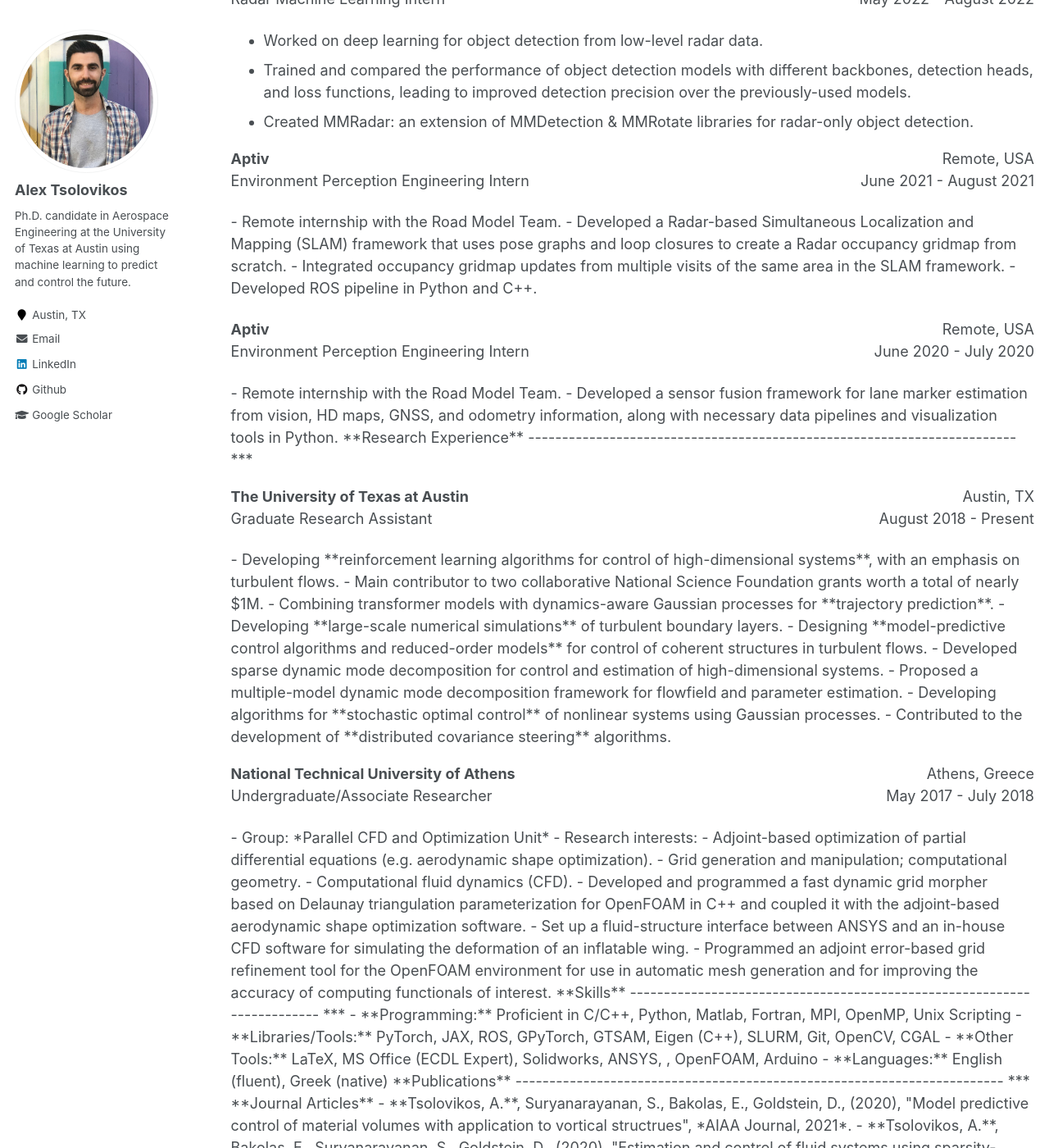
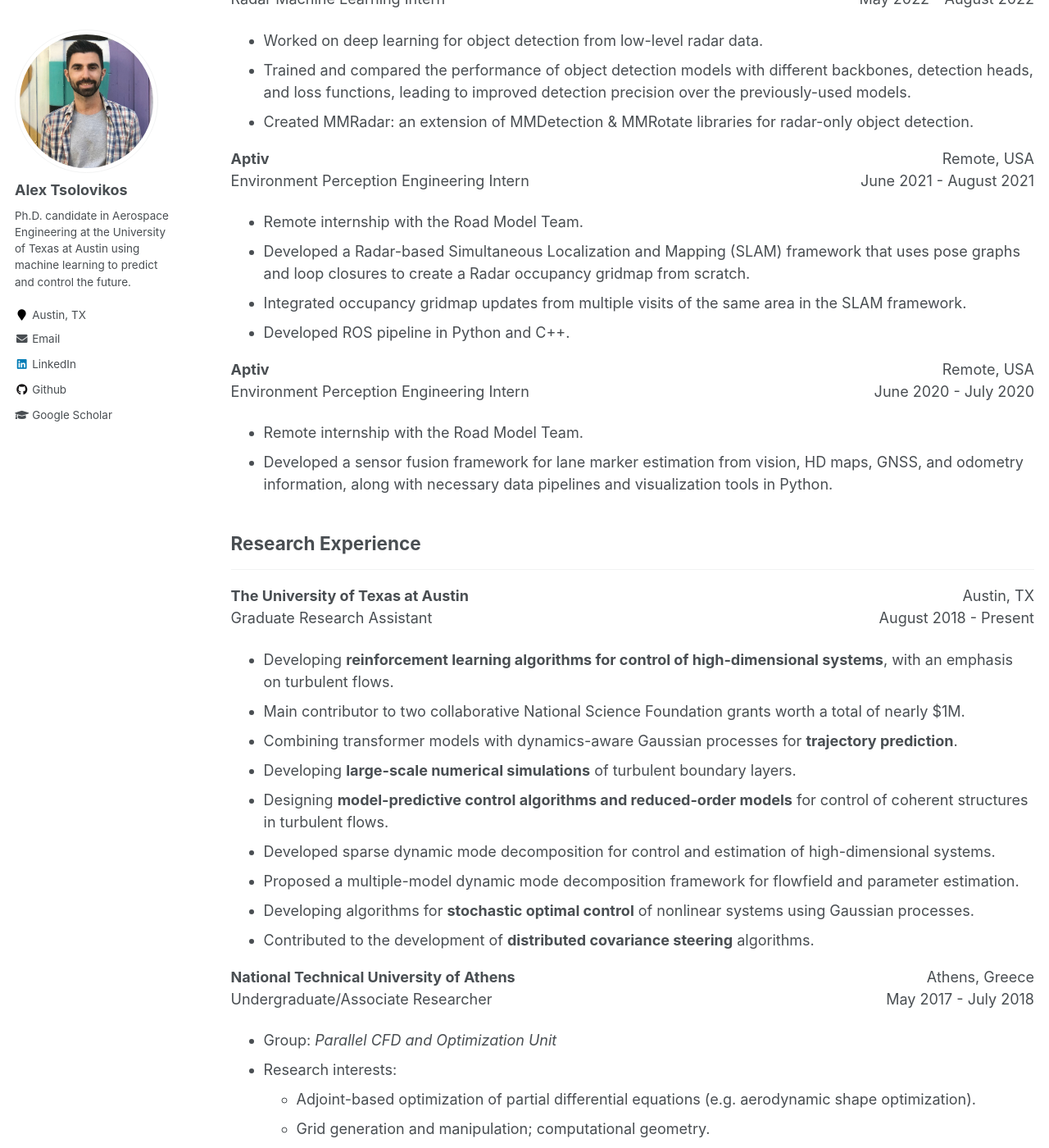
Before and after one commit to alextsolovikos/alextsolovikos.github.io, a Jekyll site: the page built from _pages/cv.md, in a window 1280 px wide and 1400 px high, scrolled down 1322 px. Shown: the whole window at 82% size. Built offline with Jekyll 4.4.1, drawn with Linux system fonts in a browser that asks for light colours; formulas are drawn with MathJax 3; some of the changed text lies outside the part shown.

Commit message:
Update cv.md

```diff
--- a/_pages/cv.md
+++ b/_pages/cv.md
@@ -57,7 +57,7 @@ Radar Machine Learning Intern <span style="float:right;">May 2022 - August 2022<
 -   Created MMRadar: an extension of MMDetection & MMRotate libraries for radar-only object detection.
 
 <p><strong>Aptiv</strong> <span style="float:right;">Remote, USA</span><br>
-Environment Perception Engineering Intern <span style="float:right;">June 2021 - August 2021</span><p>
+Environment Perception Engineering Intern <span style="float:right;">June 2021 - August 2021</span></p>
 
 -   Remote internship with the Road Model Team.
 -   Developed a Radar-based Simultaneous Localization and Mapping (SLAM)
```
